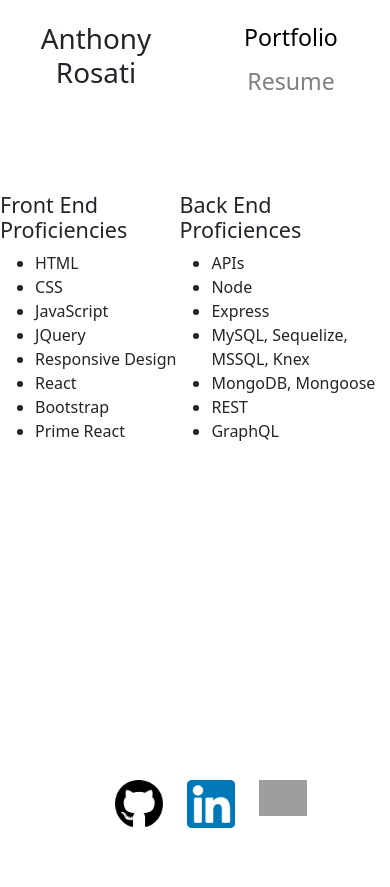
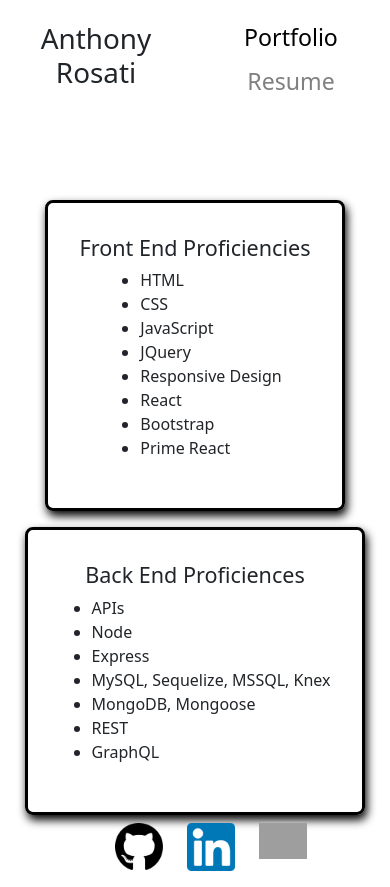
Before and after one commit to AnthonyRqqq/portfolio, a React (Vite) app: page /Resume in a window 390 px wide. Before the commit the page ends 844 px from the top, so only its background shows below. Built offline with nearby package versions, Linux system fonts and the light colour scheme; grey boxes are pictures that could not be loaded.

Commit message:
Boxes for proficiencies, responsive styling

```diff
--- /dev/null
+++ b/src/Pages/Resume.css
@@ -0,0 +1,9 @@
+.proficiency-card {
+    border: 3px solid black;
+    border-radius: 8px;
+    box-shadow: 2px 5px 10px black; /* Standard shadow */
+    padding-left: 2rem;
+    padding-right: 2rem;
+    padding-top: 2rem;
+    padding-bottom: 2rem;
+}
--- a/src/Pages/Resume.jsx
+++ b/src/Pages/Resume.jsx
@@ -1,4 +1,5 @@
 import resumeDownload from "../assets/Anthony-Rosati-Resume.pdf";
+import './Resume.css'
 
 export default function Resume() {
   return (
@@ -11,8 +12,8 @@ export default function Resume() {
         </a>
       </h4> */}
 
-      <div style={{ display: "flex", justifyContent: "space-evenly" }}>
-        <div>
+      <div style={{ display: "flex", justifyContent: "space-evenly", flexWrap: 'wrap' }}>
+        <div className="proficiency-card mx-2 my-2  col-lg-4 col-md-6 col-sm-6">
           {/* Front end skills list */}
           <div className="d-flex justify-content-center">
             <h4>Front End Proficiencies</h4>
@@ -31,7 +32,7 @@ export default function Resume() {
           </div>
         </div>
 
-        <div>
+        <div className="proficiency-card mx-2 my-2 col-lg-4 col-md-6 col-sm-6">
           {/* Back end skills list */}
           <div className="d-flex justify-content-center">
             <h4>Back End Proficiences</h4>
```
